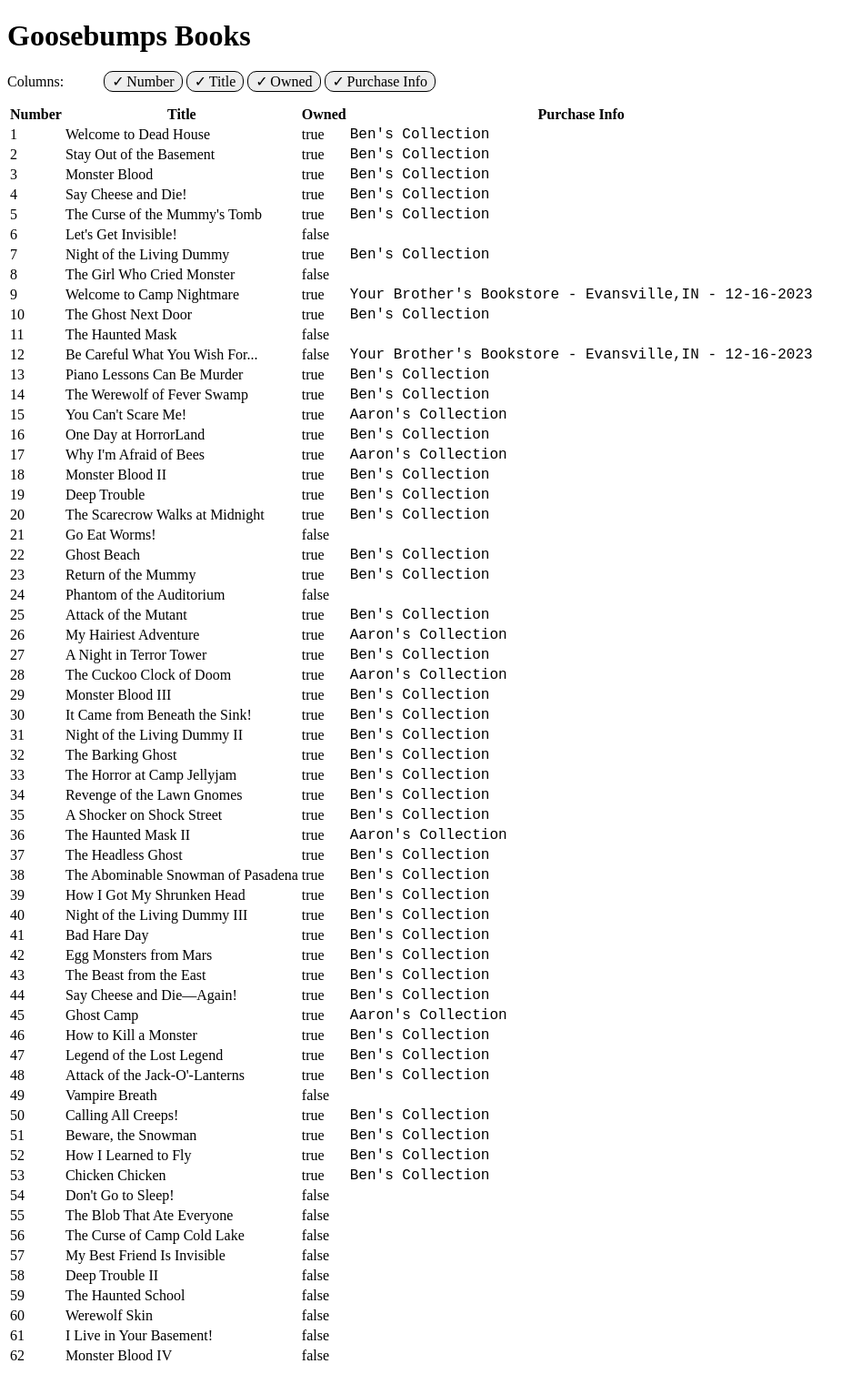
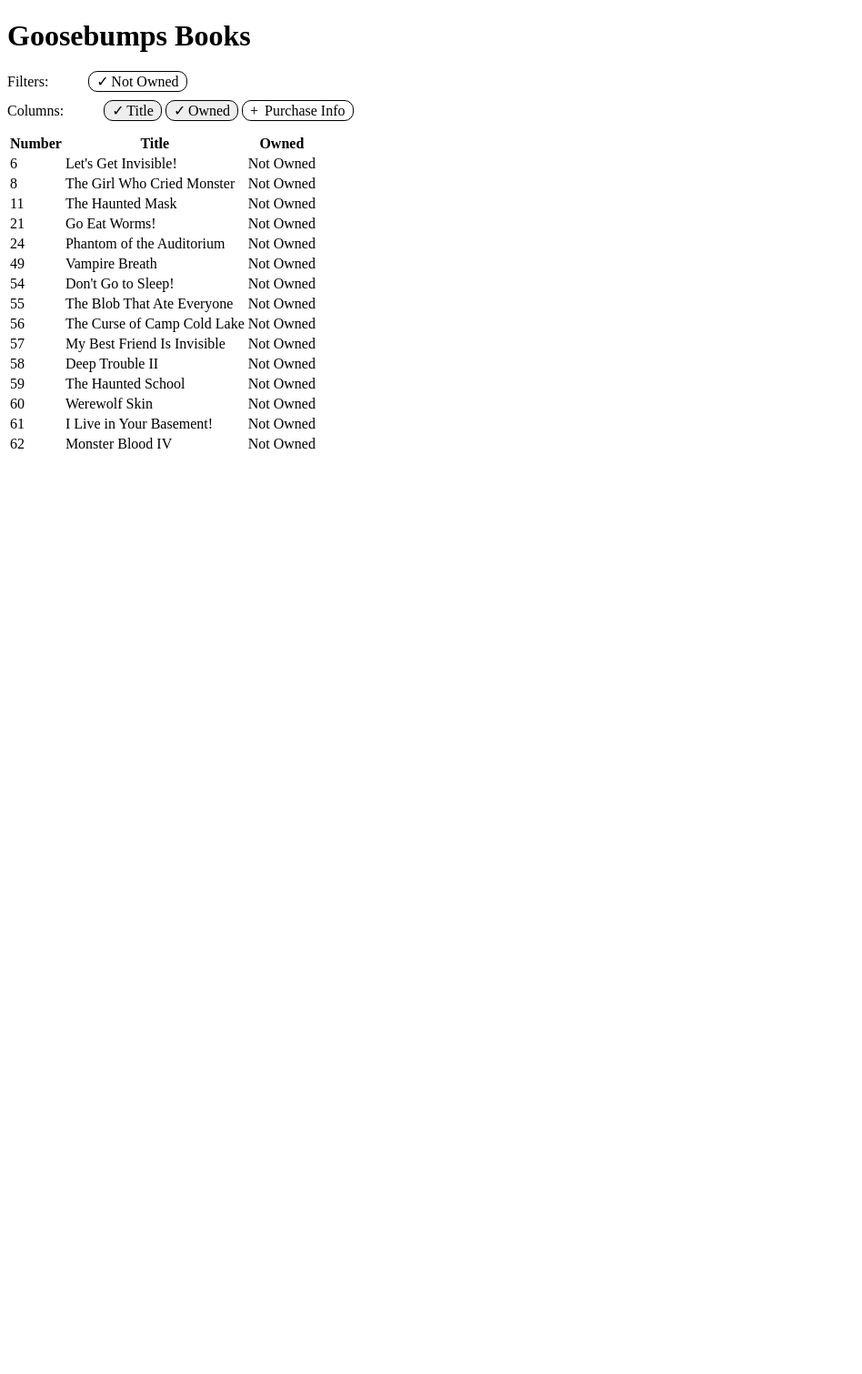
Before and after one commit to brgibson/www, a Jekyll site: the page built from goosebumps/index.html, in a window 1280 px wide. Shown: the whole page at 91% size, without its empty margins (0-948 px from the left). Built offline with Jekyll 4.4.1, drawn with Linux system fonts in a browser that asks for light colours; after the commit the page ends 900 px from its top, so only the background shows below that.

Commit message:
goosebumps - adding filter for 'not in collection'

```diff
--- a/_includes/chords/checkbox-interaction-css.html
+++ b/_includes/chords/checkbox-interaction-css.html
@@ -1,6 +1,12 @@
-#{{include.name}} ~ table tr > *:nth-of-type({{include.index}}) { display: none; }
 #{{include.name}} ~ form label[for="{{include.name}}"] { content: '+ ' ; background-color: initial; }
 #{{include.name}} ~ form label[for="{{include.name}}"]:before { content: '+ '}
-#{{include.name}}:checked ~ table tr > *:nth-of-type({{include.index}}) { display: table-cell; }
-#{{include.name}}:checked ~ form label[for="{{include.name}}"] { content: '+ ' ; background-color: #eee; }
 #{{include.name}}:checked ~ form label[for="{{include.name}}"]:before { content: '✓ '}
+
+{% if include.hideColumn %}
+    #{{include.name}}:checked ~ table tr.{{include.hideSelector}} { display: none; }
+{% else %}
+    #{{include.name}} ~ table tr > *:nth-of-type({{include.index}}) { display: none; }
+    #{{include.name}}:checked ~ table tr > *:nth-of-type({{include.index}}) { display: table-cell; }
+    #{{include.name}}:checked ~ form label[for="{{include.name}}"] { content: '+ ' ; background-color: #eee; }
+
+{% endif %}
--- a/goosebumps/index.html
+++ b/goosebumps/index.html
@@ -27,41 +27,38 @@
     tbody tr { cursor: pointer; }
     tbody tr:focus { background-color: #f1f8ff; text-shadow: 0 0 .2px #000; outline-width: 0; }
 
-    {% include chords/checkbox-interaction-css.html name="number" index=1 %}
+    {% include chords/checkbox-interaction-css.html name="notOwned" hideSelector="owned" hideColumn=true %}
+
     {% include chords/checkbox-interaction-css.html name="title" index=2 %}
     {% include chords/checkbox-interaction-css.html name="owned" index=3 %}
     {% include chords/checkbox-interaction-css.html name="purchaseInfo" index=4 %}
-    {% include chords/checkbox-interaction-css.html name="verse" index=5 %}
-    {% include chords/checkbox-interaction-css.html name="chorus" index=6 %}
-    {% include chords/checkbox-interaction-css.html name="bridge" index=7 %}
-    {% include chords/checkbox-interaction-css.html name="outro" index=8 %}
 </style>
 <div>
     <h1 id="chord-progressions">Goosebumps Books</h1>
 
     <!-- inputs up here so the css selectors work and no js is required for the filtering -->
-    <input class="col-filter-checkbox" id="number" type="checkbox" checked>
+    <input class="col-filter-checkbox" id="notOwned" type="checkbox" checked>
     <input class="col-filter-checkbox" id="title" type="checkbox" checked>
     <input class="col-filter-checkbox" id="owned" type="checkbox" checked>
-    <input class="col-filter-checkbox" id="purchaseInfo" type="checkbox" checked>
-<!--    <input class="col-filter-checkbox" id="verse" type="checkbox">-->
-<!--    <input class="col-filter-checkbox" id="chorus" type="checkbox">-->
-<!--    <input class="col-filter-checkbox" id="bridge" type="checkbox">-->
-<!--    <input class="col-filter-checkbox" id="outro" type="checkbox">-->
-    <!-- inputs up here so the css selectors work and no js is required for the filtering -->
+    <input class="col-filter-checkbox" id="purchaseInfo" type="checkbox">
 
     <form class="filters">
+        <section>
+            Filters:
+            <ul>
+                <li><label for="notOwned">Not Owned</label></li>
+            </ul>
+        </section>
+
+        <section>
             Columns:
             <ul>
-            <li><label for="number">Number</label></li>
                 <li><label for="title">Title</label></li>
                 <li><label for="owned">Owned</label></li>
                 <li><label for="purchaseInfo">Purchase Info</label></li>
-<!--            <li><label for="verse">Verse</label></li>-->
-<!--            <li><label for="chorus">Chorus</label></li>-->
-<!--            <li><label for="bridge">Bridge</label></li>-->
-<!--            <li><label for="outro">Outro</label></li>-->
             </ul>
+        </section>
+
     </form>
     <table>
         <thead>
@@ -70,23 +67,15 @@
                 <th>Title</th>
                 <th>Owned</th>
                 <th>Purchase Info</th>
-<!--                <th>Verse</th>-->
-<!--                <th>Chorus</th>-->
-<!--                <th>Bridge</th>-->
-<!--                <th>Outro</th>-->
             </tr>
         </thead>
         <tbody>
             {% for book in site.data.goosebumps.goosebumps %}
-                <tr tabindex="0">
+                <tr tabindex="0" {% if book.isOwned %} class="owned {{book.isOwned}}" {% endif %}>
                     <td>{{book.number}}</td>
                     <td>{{book.title}}</td>
-                    <td>{{book.isOwned}}</td>
-                    <td class="chord">{% if book.purchaseInfo.isFromBensCollection %}Ben's Collection{% elsif book.purchaseInfo.isFromAaronsCollection %}Aaron's Collection{% elsif book.purchaseInfo.purchasedFrom.name != "" %}{{book.purchaseInfo.purchasedFrom.name}} - {{book.purchaseInfo.purchasedFrom.city}},{{book.purchaseInfo.purchasedFrom.state}} - {{book.purchaseInfo.date}}{% endif %}</td>
-                    <td class="chord"></td>
-                    <td class="chord"></td>
-                    <td class="chord"></td>
-                    <td class="chord"></td>
+                    <td>{% if book.isOwned %} Owned {% else %} Not Owned {% endif %}</td>
+                    <td class="chord">{% if book.purchaseInfo.isFromBensCollection %}Ben's Collection{% elsif book.purchaseInfo.isFromAaronsCollection %}Aaron's Collection{% elsif book.purchaseInfo.purchasedFrom.name != "" %}{{book.purchaseInfo.purchasedFrom.name}}<br>{{book.purchaseInfo.purchasedFrom.city}},{{book.purchaseInfo.purchasedFrom.state}}<br>{{book.purchaseInfo.date}}{% endif %}</td>
                 </tr>
             {% endfor %}
         </tbody>
```
Also changed, not shown: _data/goosebumps.json. Lines whose indentation alone changed are shown as unchanged.
